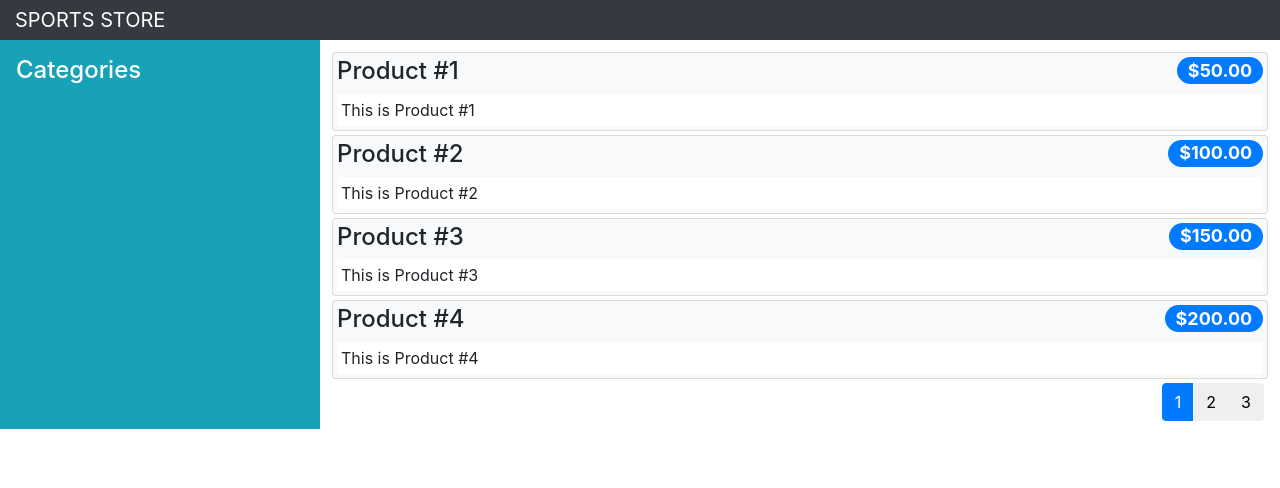
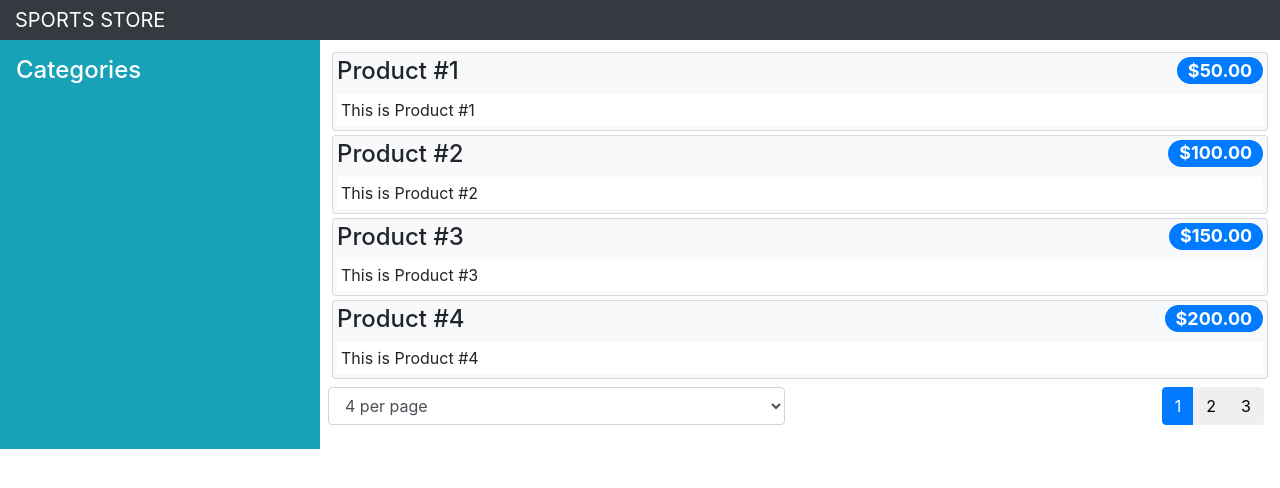
Before and after one commit to davidgjy/front-end, a Vue app in the folder vue/sportsstore/: page / in a window 1280 px wide. Shown: the top 488 px of the page. Built offline with nearby package versions, Linux system fonts and the light colour scheme.

Commit message:
change page size on sports store

```diff
--- a/vue/sportsstore/src/components/PageControls.vue
+++ b/vue/sportsstore/src/components/PageControls.vue
@@ -1,5 +1,14 @@
 <template>
-	<div v-if="pageCount > 1" class="text-right">
+		<!--<div v-if="pageCount > 1" class="text-right">-->
+		<div class="row mt-2">
+			<div class="col form-group">
+				<select class="form-control" v-on:change="changePageSize">
+					<option value="4">4 per page</option>
+					<option value="8">8 per page</option>
+					<option value="12">12 per page</option>
+				</select>
+			</div>
+			<div class="text-right col">
 				<div class="btn-group mx-2">
 					<button v-for="i in pageNumbers" v-bind:key="i"
 					        class="btn btn-secpmdary"
@@ -9,6 +18,8 @@
 					</button>
 				</div>
 			</div>
+		</div>
+		<!--</div>-->
 </template>
 <script>
 	import {mapState, mapGetters, mapMutations} from "vuex";
@@ -22,7 +33,10 @@
 			}
 		},
 		methods: {
-			...mapMutations(["setCurrentPage"])
+			...mapMutations(["setCurrentPage", "setPageSize"]),
+			changePageSize($event) {
+				this.setPageSize(Number($event.target.value));
+			}
 		}
 	}
 </script>
```
Lines whose indentation alone changed are shown as unchanged.
